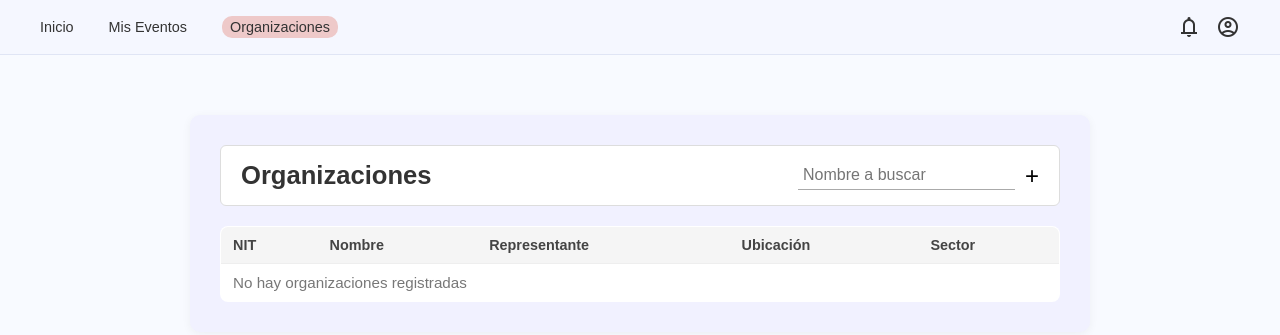
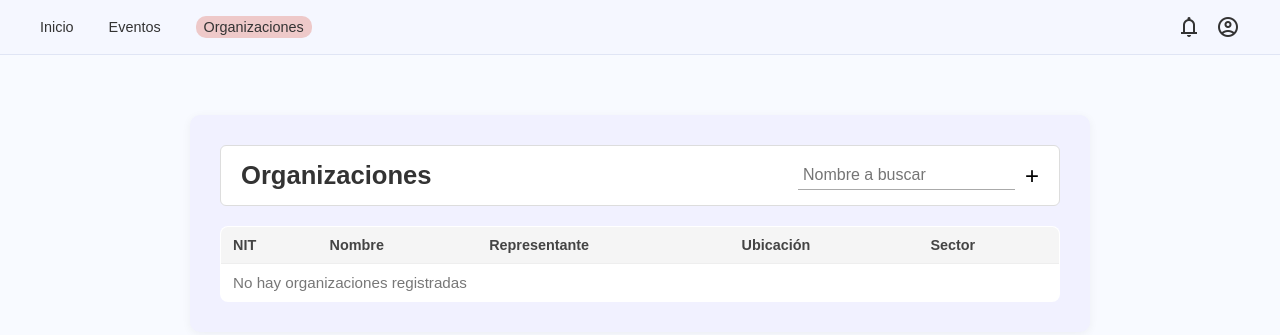
Before and after one commit to sharon0695/FrontEnd-SIGEU, a plain HTML site: page Organizaciones/organizaciones.html in a window 1280 px wide. Drawn offline with nearby package versions, Linux system fonts and the light colour scheme.

Commit message:
Update organizaciones.html

```diff
--- a/Organizaciones/organizaciones.html
+++ b/Organizaciones/organizaciones.html
@@ -15,7 +15,7 @@
     <nav class="navbar">
       <div class="nav-left">
         <a href="inicio.html">Inicio</a>
-        <a href="mis-eventos.html">Mis Eventos</a>
+        <a href="mis-eventos.html">Eventos</a>
         <a href="organizaciones.html" class="active">Organizaciones</a>
       </div>
 
```
